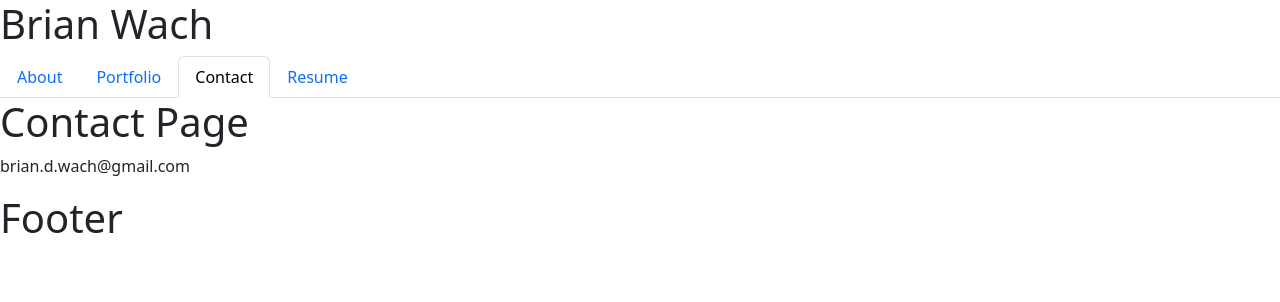
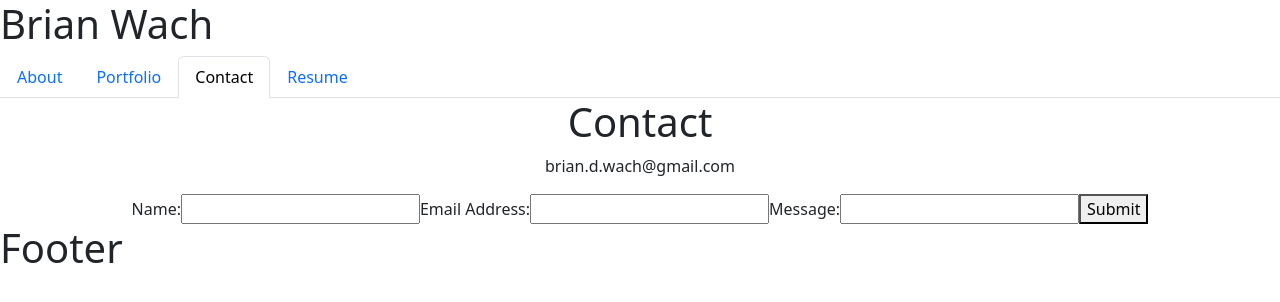
Before and after one commit to briandwach/portfolio-react, a React (Vite) app: page /Contact in a window 1280 px wide. Shown: the top 302 px of the page. Built offline with nearby package versions, Linux system fonts and the light colour scheme.

Commit message:
Contact page form is setup with error logic.  Still needs stylings and formatting.

```diff
--- a/src/pages/Contact.jsx
+++ b/src/pages/Contact.jsx
@@ -1,10 +1,133 @@
-export default function Contact() {
-    return (
-      <div>
-        <h1>Contact Page</h1>
-        <p>
-          brian.d.wach@gmail.com
-        </p>
-      </div>
-    );
+import { useState } from 'react';
+
+// Here we import a helper function that will check if the email is valid
+import { validateEmail } from '../utils/helpers';
+
+function Contact() {
+  // Create state variables for the fields in the form
+  // We are also setting their initial values to an empty string
+  const [name, setName] = useState('');
+  const [email, setEmail] = useState('');
+  const [message, setMessage] = useState('');
+  const [errorMessage, setErrorMessage] = useState('');
+
+  const handleInputChange = (e) => {
+    // Getting the value and name of the input which triggered the change
+    const { target } = e;
+    const inputType = target.name;
+    const inputValue = target.value;
+
+    // Based on the input type, we set the state of either email, username, and password
+    if (inputType === 'email') {
+      setEmail(inputValue);
+    } else if (inputType === 'name') {
+      setName(inputValue);
+    } else {
+      setMessage(inputValue);
+    }
+  };
+
+  const handleInputBlur = (e) => {
+    // Getting the value and name of the input which triggered the change
+    const { target } = e;
+    const inputType = target.name;
+
+    // Based on the input type, we check errors for either email, username, and password
+    if (inputType === 'name' && !name) {
+      setErrorMessage('Name is required.');
+    } else if (inputType === 'email' && !validateEmail(email)) {
+      setErrorMessage('Email is invalid');
+    } else if (inputType === 'message' && !message) {
+      setErrorMessage('Message is required.');
+    } else { setErrorMessage(''); }
   }
+
+  const handleFormSubmit = (e) => {
+    // Preventing the default behavior of the form submit (which is to refresh the page)
+    e.preventDefault();
+
+    // First we check to see if the email is not valid or if the userName is empty. If so we set an error message to be displayed on the page.
+    if (!name || !validateEmail(email) || !message) {
+      setErrorMessage('Invalid information. Please try again.');
+      // We want to exit out of this code block if something is wrong so that the user can correct it
+      return;
+    }
+
+    // Stores the user's info as an object
+    const newSignUp = {
+      name: name,
+      email: email,
+      message: message
+    }
+
+    // Creates or adds user information to local storage
+    if (!localStorage.getItem('emailList')) {
+      const emailList = [];
+      emailList.push(newSignUp);
+      localStorage.setItem('emailList', JSON.stringify(emailList));
+    } else {
+      const emailList = JSON.parse(localStorage.getItem('emailList'));
+      emailList.push(newSignUp);
+      localStorage.setItem('emailList', JSON.stringify(emailList));
+    }
+
+    // Console logs all users that have registered.
+    const emailList = JSON.parse(localStorage.getItem('emailList'));
+    for (const user of emailList) {
+      console.log(user);
+    }
+
+    setErrorMessage(`Thank you signing up and for your message!`);
+
+    // If everything goes according to plan, we want to clear out the input after a successful registration.
+    setName('');
+    setEmail('');
+    setMessage('');
+
+    // Put a settimeout here to clear setErrorMessage
+    setTimeout(() => {
+      setErrorMessage('');
+    }, 3000);
+  };
+
+  return (
+    <div className="container text-center">
+      <h1>Contact</h1>
+      <p>brian.d.wach@gmail.com</p>
+      <form className="form" onSubmit={handleFormSubmit}>
+        <label>Name:</label>
+        <input
+          value={name}
+          name="name"
+          onChange={handleInputChange}
+          onBlur={handleInputBlur}
+          type="text"
+        />
+        <label>Email Address:</label>
+        <input
+          value={email}
+          name="email"
+          onChange={handleInputChange}
+          onBlur={handleInputBlur}
+          type="email"
+        />
+        <label>Message:</label>
+        <input
+          value={message}
+          name="message"
+          onChange={handleInputChange}
+          onBlur={handleInputBlur}
+          type="text"
+        />
+        <button type="submit">Submit</button>
+      </form>
+      {errorMessage && (
+        <div>
+          <p className="error-text">{errorMessage}</p>
+        </div>
+      )}
+    </div>
+  );
+}
+
+export default Contact;
--- /dev/null
+++ b/src/utils/helpers.js
@@ -0,0 +1,4 @@
+export function validateEmail(email) {
+  const re = /^(([^<>()[\]\\.,;:\s@"]+(\.[^<>()[\]\\.,;:\s@"]+)*)|(".+"))@((\[[0-9]{1,3}\.[0-9]{1,3}\.[0-9]{1,3}\.[0-9]{1,3}\])|(([a-zA-Z\-0-9]+\.)+[a-zA-Z]{2,}))$/;
+  return re.test(String(email).toLowerCase());
+}
```
